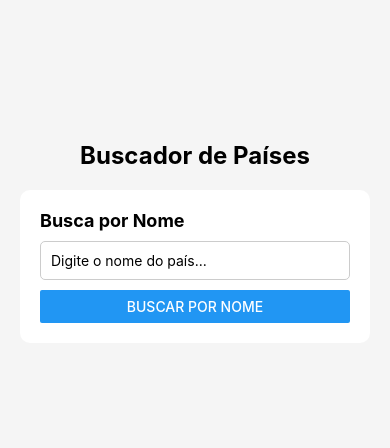
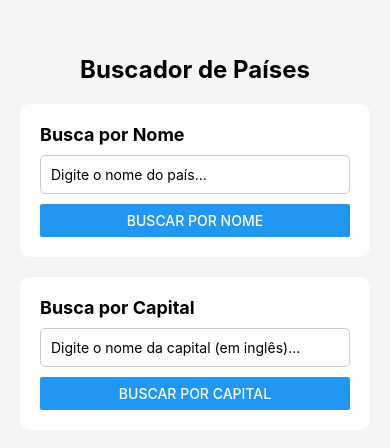
Before and after one commit to yasminfeliciano/P2-PPDM, a React Native app in the folder pesquisa-de-paises/: screen / in a window 390 px wide. Shown: the part 170-618 px from the top of the page. Built offline with nearby package versions, Linux system fonts and the light colour scheme.

Commit message:
feat(p2): implementa busca por capital

```diff
--- a/pesquisa-de-paises/App.tsx
+++ b/pesquisa-de-paises/App.tsx
@@ -1,11 +1,23 @@
-import React, { useState } from 'react';
-import { StyleSheet, Text, View, TextInput, Button, ActivityIndicator, Alert } from 'react-native';
+import React, { useState } from "react";
+import {
+  StyleSheet,
+  Text,
+  View,
+  TextInput,
+  Button,
+  ActivityIndicator,
+  Alert,
+  Image,
+} from "react-native";
 
 export default function App() {
   // Estados para buscar por Nome
-  const [nameInput, setNameInput] = useState('');
+  const [nameInput, setNameInput] = useState("");
   const [countryByName, setCountryByName] = useState<any>(null);
   const [loading, setLoading] = useState(false);
+  const [capitalInput, setCapitalInput] = useState("");
+  const [countryByCapital, setCountryByCapital] = useState<any>(null);
+  const [loadingCapital, setLoadingCapital] = useState(false);
 
   // Busca por Nome
   const searchByName = async () => {
@@ -19,38 +31,65 @@ export default function App() {
       const searchTerm = nameInput.toLowerCase();
 
       // Requisição de API
-      const response = await fetch('https://restcountries.com/v3.1/all?fields=name,translations,maps');
-      if (!response.ok) throw new Error('Erro ao buscar lista de países');
+      const response = await fetch(
+        "https://restcountries.com/v3.1/all?fields=name,translations,maps",
+      );
+      if (!response.ok) throw new Error("Erro ao buscar lista de países");
 
       const data = await response.json();
 
       // Encontrando o país
       const foundCountries = data.filter((country: any) => {
-        const ptCommon = country.translations && country.translations.por && country.translations.por.common
-          ? country.translations.por.common.toLowerCase()
-          : '';
-        const enCommon = country.name && country.name.common
-          ? country.name.common.toLowerCase()
-          : '';
+        const ptCommon =
+          country.translations &&
+          country.translations.por &&
+          country.translations.por.common
+            ? country.translations.por.common.toLowerCase()
+            : "";
+        const enCommon =
+          country.name && country.name.common
+            ? country.name.common.toLowerCase()
+            : "";
 
         return ptCommon.includes(searchTerm) || enCommon.includes(searchTerm);
       });
 
       // Se o array do filtro estiver vazio, acusa o erro
       if (foundCountries.length === 0) {
-        throw new Error('País não encontrado. Verifique a ortografia.');
+        throw new Error("País não encontrado. Verifique a ortografia.");
       }
 
       // Armazena o primeiro elemento no índice 0
       setCountryByName(foundCountries[0]);
-
     } catch (error) {
-      Alert.alert('Erro', (error as Error).message);
+      Alert.alert("Erro", (error as Error).message);
     } finally {
       setLoading(false);
     }
   };
+  // Busca por Capital
+  const searchByCapital = async () => {
+    if (!capitalInput.trim()) return;
 
+    setLoadingCapital(true);
+    setCountryByCapital(null);
+
+    // Requisição de API
+    try {
+      const response = await fetch(
+        `https://restcountries.com/v3.1/capital/${capitalInput}`,
+      );
+      if (!response.ok)
+        throw new Error("Capital não encontrada. Verifique a ortografia.");
+
+      const data = await response.json();
+      setCountryByCapital(data[0]);
+    } catch (error) {
+      Alert.alert("Erro", (error as Error).message);
+    } finally {
+      setLoadingCapital(false);
+    }
+  };
   return (
     <View style={styles.container}>
       <Text style={styles.title}>Buscador de Países</Text>
@@ -63,21 +102,86 @@ export default function App() {
           value={nameInput}
           onChangeText={setNameInput}
         />
-        <Button title="Buscar por Nome" onPress={searchByName} disabled={loading} />
+        <Button
+          title="Buscar por Nome"
+          onPress={searchByName}
+          disabled={loading}
+        />
 
-        {loading && <ActivityIndicator size="large" color="#0000ff" style={styles.loader} />}
+        {loading && (
+          <ActivityIndicator
+            size="large"
+            color="#0000ff"
+            style={styles.loader}
+          />
+        )}
 
         {countryByName && !loading && (
           <View style={styles.resultContainer}>
-            <Text style={styles.bold}>Nome Comum (Inglês): <Text style={styles.normal}>{countryByName.name.common}</Text></Text>
-            <Text style={styles.bold}>Nome em Português: <Text style={styles.normal}>{countryByName.translations && countryByName.translations.por && countryByName.translations.por.common}</Text></Text>
-            <Text style={styles.bold}>Nome em Russo: <Text style={styles.normal}>{countryByName.translations && countryByName.translations.rus && countryByName.translations.rus.common}</Text></Text>
+            <Text style={styles.bold}>
+              Nome Comum (Inglês):{" "}
+              <Text style={styles.normal}>{countryByName.name.common}</Text>
+            </Text>
+            <Text style={styles.bold}>
+              Nome em Português:{" "}
+              <Text style={styles.normal}>
+                {countryByName.translations?.por?.common}
+              </Text>
+            </Text>
+            <Text style={styles.bold}>
+              Nome em Russo:{" "}
+              <Text style={styles.normal}>
+                {countryByName.translations?.rus?.common}
+              </Text>
+            </Text>
+            <Text style={styles.bold}>
+              Link do Mapa:{" "}
+              <Text style={styles.normal}>
+                {countryByName.maps?.openStreetMaps}
+              </Text>
+            </Text>
+          </View>
+        )}
+      </View>
 
-            <Text style={styles.bold}>Link do Mapa: <Text style={styles.normal}>{countryByName.maps && countryByName.maps.openStreetMaps}</Text></Text>
+      <View style={styles.card}>
+        <Text style={styles.subtitle}>Busca por Capital</Text>
+        <TextInput
+          style={styles.input}
+          placeholder="Digite o nome da capital (em inglês)..."
+          value={capitalInput}
+          onChangeText={setCapitalInput}
+        />
+        <Button
+          title="Buscar por Capital"
+          onPress={searchByCapital}
+          disabled={loadingCapital}
+        />
+
+        {loadingCapital && (
+          <ActivityIndicator
+            size="large"
+            color="#0000ff"
+            style={styles.loader}
+          />
+        )}
+
+        {countryByCapital && !loadingCapital && (
+          <View style={styles.resultContainer}>
+            <Text style={styles.bold}>
+              Nome Oficial:{" "}
+              <Text style={styles.normal}>
+                {countryByCapital.name.official}
+              </Text>
+            </Text>
+            <Image
+              source={{ uri: countryByCapital.flags.png }}
+              style={styles.flag}
+            />
+          </View>
+        )}
       </View>
-        )}
     </View>
-  </View>
   );
 }
 
@@ -85,50 +189,57 @@ const styles = StyleSheet.create({
   container: {
     flex: 1,
     padding: 20,
-    backgroundColor: '#f5f5f5',
-    justifyContent: 'center',
-    alignItems: 'center',
+    backgroundColor: "#f5f5f5",
+    justifyContent: "center",
+    alignItems: "center",
   },
   title: {
     fontSize: 24,
-    fontWeight: 'bold',
+    fontWeight: "bold",
     marginBottom: 20,
   },
   card: {
-    width: '100%',
-    backgroundColor: '#fff',
+    width: "100%",
+    backgroundColor: "#fff",
     padding: 20,
     borderRadius: 10,
     marginBottom: 20,
   },
   subtitle: {
     fontSize: 18,
-    fontWeight: 'bold',
+    fontWeight: "bold",
     marginBottom: 10,
   },
   input: {
     borderWidth: 1,
-    borderColor: '#ccc',
+    borderColor: "#ccc",
     padding: 10,
     borderRadius: 5,
     marginBottom: 10,
-    width: '100%',
+    width: "100%",
   },
   resultContainer: {
     marginTop: 15,
     padding: 10,
-    backgroundColor: '#e9ecef',
+    backgroundColor: "#e9ecef",
     borderRadius: 5,
-    width: '100%',
+    width: "100%",
   },
   bold: {
-    fontWeight: 'bold',
+    fontWeight: "bold",
     marginBottom: 5,
   },
   normal: {
-    fontWeight: 'normal',
+    fontWeight: "normal",
   },
   loader: {
     marginTop: 20,
-  }
+  },
+
+  flag: {
+    width: "100%",
+    height: 180,
+    marginTop: 10,
+    resizeMode: "contain",
+  },
 });
--- a/pesquisa-de-paises/package.json
+++ b/pesquisa-de-paises/package.json
@@ -3,7 +3,7 @@
   "version": "1.0.0",
   "main": "index.ts",
   "dependencies": {
-    "expo": "~56.0.5",
+    "expo": "~56.0.6",
     "expo-status-bar": "~56.0.4",
     "react": "19.2.3",
     "react-dom": "19.2.3",
@@ -12,7 +12,8 @@
   },
   "devDependencies": {
     "@types/react": "~19.2.2",
-    "typescript": "~5.6.3"  },
+    "typescript": "~6.0.3"
+  },
   "scripts": {
     "start": "expo start",
     "android": "expo start --android",
```
Also changed, not shown: pesquisa-de-paises/tsconfig.json (+19 -5 lines), 1 other file (tests, documents, lock files or other folders).
